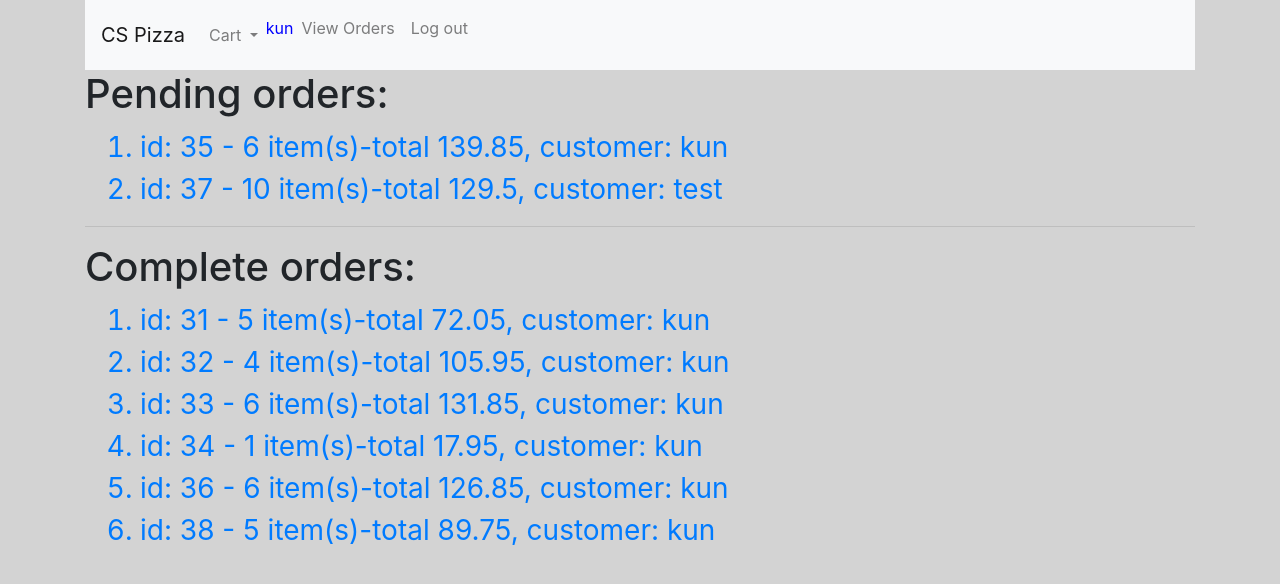
After one commit to poomipat-k/PizzaApp, a Django app: page /order_view in a window 1280 px wide. The commit adds this page. Shown: the top 584 px of the page. Run offline with Django 3.2, Linux system fonts and the light colour scheme; a user stored in the database is signed in; data comes from the database, SQL or seed files in the repository; both versions use the stored data as it was after the commit; some libraries are stand-ins or nearby versions.

Commit message:
Add all order view for admin, mark order complete function

```diff
--- a/orders/models.py
+++ b/orders/models.py
@@ -78,6 +78,7 @@ class Order(models.Model):
     pasta = models.ManyToManyField(Pasta, blank=True)
     salad = models.ManyToManyField(Salad, blank=True)
     dinnerplatter = models.ManyToManyField(DinnerPlatter, blank=True)
+    is_complete = models.BooleanField(default=False)
     def sum_price(self, obj):
         this_sum = 0
         if len(obj.all()) > 0:
--- a/orders/templates/orders/base.html
+++ b/orders/templates/orders/base.html
@@ -40,7 +40,7 @@
               </span>
               {% if request.user.is_staff %}
                 <li class="nav-item">
-                  <a id="nav_dinnerplatter" class="nav-link" href="{% url 'view_order' %}">View Orders</a>
+                  <a id="nav_dinnerplatter" class="nav-link" href="{% url 'order_view' %}">View Orders</a>
                 </li>
               {% endif %}
               <li class="nav-item">
--- a/orders/templates/orders/checkout.html
+++ b/orders/templates/orders/checkout.html
@@ -72,6 +72,7 @@ BB Pizza : Check Out
         </tbody>
       </thead>
       </table>
+      <hr>
 
       {% endif %}
     {% endfor %}
--- /dev/null
+++ b/orders/templates/orders/order_view.html
@@ -0,0 +1,35 @@
+{% extends "orders/base.html" %}
+
+{% block title %}
+CS Pizza : Order view
+{% endblock %}
+
+{% block body %}
+  {% if pending_order %}
+    <h1>Pending orders:</h1>
+    <ol>
+      {% for order in pending_order %}
+      <div class="container">
+          <a href="{% url 'order_details' order.id  %}" class="order_link">
+            <li>
+              {{order}}, customer: {{order.username}}
+            </li>
+          </a>
+      </div>
+      {% endfor %}
+    </ol>
+  {% endif %}
+  <hr>
+
+  {% if complete_order %}
+    <h1>Complete orders:</h1>
+    <ol>
+      <div class="container">
+        {% for order in complete_order %}
+          <a href="{% url 'order_details' order.id %}" class="order_link"><li>{{order}}, customer: {{request.user.username}}</li></a>
+        {% endfor %}
+      </div>
+    </ol>
+  {% endif %}
+
+{% endblock %}
--- a/orders/urls.py
+++ b/orders/urls.py
@@ -12,6 +12,7 @@ urlpatterns = [
     path("clear_cart", views.clear_cart, name="clear_cart"),
     path("checkout", views.checkout, name="checkout"),
     path("order", views.place_order, name="place_order"),
-    path("view_order", views.view_order, name="view_order"),
-    path("order_details/<int:order_id>", views.order_details, name="order_details")
+    path("order_view", views.order_view, name="order_view"),
+    path("order_details/<int:order_id>", views.order_details, name="order_details"),
+    path("change_order_status", views.change_order_status, name="change_order_status")
 ]
--- a/orders/views.py
+++ b/orders/views.py
@@ -3,8 +3,7 @@ from django.shortcuts import render
 from django.contrib.auth import authenticate, login, logout
 from .forms import SignUpForm
 from django.urls import reverse
-from .models import PizzaMenu, Pizza, Topping, SubMenu, Sub, SubsAddOn, PastaMenu, Pasta
-from .models import SaladMenu, Salad, DinnerPlatterMenu, DinnerPlatter, Order, CartSession
+from .models import *
 import json
 from urllib.parse import unquote, unquote_plus
 
@@ -388,7 +387,7 @@ def place_order(request):
             return JsonResponse("Fail, cart session blank", safe=False)
     else:
         return render(request, 'orders/error.html', {'message' : "Not logged in or wrong request method"})
-def view_order(request):
+def order_view(request):
     if request.user.is_authenticated and request.user.is_staff:
         interested_att = ['pizza','sub','pasta','salad','dinnerplatter']
         order_all = Order.objects.all()
@@ -399,11 +398,20 @@ def view_order(request):
                 cart_item_count += len(request.session['cart'][k])
         except KeyError:
             pass
+        complete_order = []
+        pending_order = []
+        for order in order_all:
+            if order.is_complete:
+                complete_order.append(order)
+            else:
+                pending_order.append(order)
         contect = {
         'order_data' : order_all,
-        'cart_count' : cart_item_count
+        'cart_count' : cart_item_count,
+        'complete_order' : complete_order,
+        'pending_order' : pending_order
         }
-        return render(request, 'orders/view_order.html', contect)
+        return render(request, 'orders/order_view.html', contect)
     else:
         return render(request, 'orders/error.html', {'message':'Can not access to this page'})
 def order_details(request, order_id):
@@ -420,15 +428,40 @@ def order_details(request, order_id):
         except KeyError:
             pass
         contect = {
-        'order' : order,
+        'order_id' : order_id,
         'customer_name' : order.username,
         'pizza' : order.pizza.all(),
         'sub' : order.sub.all(),
         'pasta' : order.pasta.all(),
         'salad' : order.salad.all(),
         'dinnerplatter' : order.dinnerplatter.all(),
-        'cart_count' : cart_item_count
+        'cart_count' : cart_item_count,
+        'is_complete' : order.is_complete
         }
         return render(request, 'orders/order_details.html', contect)
     else:
         return render(request, 'orders/error.html', {'message': "Can not access"})
+
+def change_order_status(request):
+    if request.method == "POST" and request.user.is_authenticated and request.user.is_staff:
+        try:
+            order_id = int(request.POST["order_id"])
+        except KeyError:
+            pass
+        try:
+            order = Order.objects.get(pk=order_id)
+        except Order.DoesNotExist:
+            raise Http404(f"Order id: {order_id} does not exist")
+        try:
+            status = request.POST["status"]
+        except KeyError:
+            pass
+        if status == "complete":
+            order.is_complete = True
+        else:
+            order.is_complete = False
+        order.save()
+        return HttpResponse("Order is complete")
+
+    else:
+        return render(request, 'orders/error.html', {'message' : "Not logged in"})
```
Also changed, not shown: orders/static/js/order_details.js (added, +75 -0 lines), orders/templates/orders/order_details.html (+13 -3 lines), orders/templates/orders/view_order.html (deleted, +0 -18 lines), db.sqlite3, orders/migrations/0008_order_is_complete.py (added).
